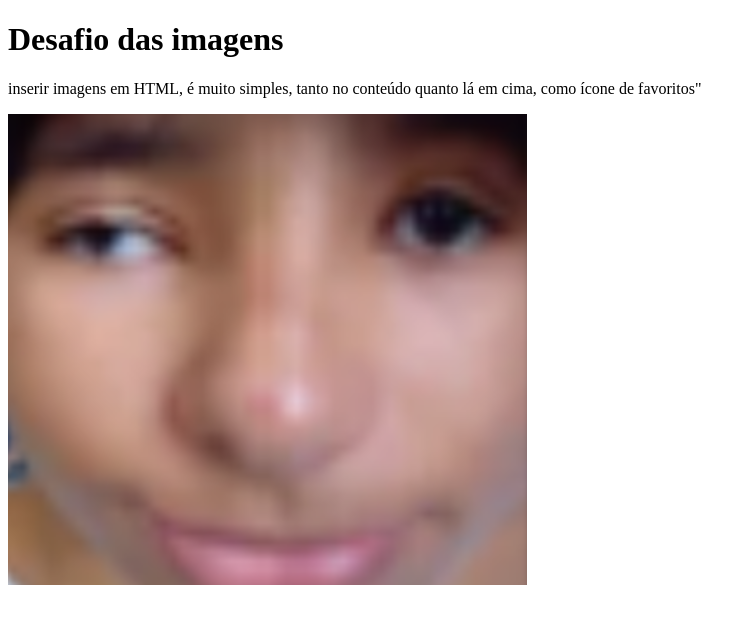
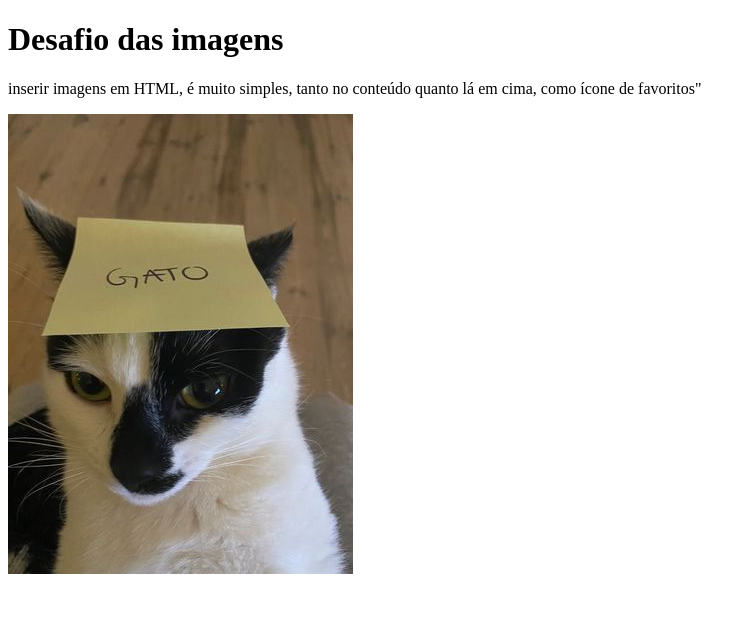
Before and after one commit to M1randaPHM/html-css, a plain HTML site: page Desafios/d002/index.html in a window 1280 px wide. Shown: the whole page, without its empty margins (0-756 px from the left). Drawn offline with Linux system fonts and the light colour scheme.

Commit message:
Remoção de imagens com direitos autorais

```diff
--- a/Desafios/d002/index.html
+++ b/Desafios/d002/index.html
@@ -9,6 +9,6 @@
 <body>
 <h1>Desafio das imagens</h1>
 <p>inserir imagens em HTML, é muito simples, tanto no conteúdo quanto lá em cima, como ícone de favoritos"</p>
-<img src="imagens/ain benjamin.png" alt="uma linda foto do benjamin">
+<img src="imagens/gato.png" alt="a cat">
 </body>
 </html>
```
Also changed, not shown: Exercicios/ex0011-2/index.html (+7 -0 lines), Exercicios/ex002/index.html (+0 -1 lines), Desafios/d002/imagens/ain benjamin.png (deleted), Desafios/d002/imagens/favicon.ico, Desafios/d002/imagens/gato.png (added), Exercicios/ex004/favicon.ico, Exercicios/ex006/favicon.ico.
